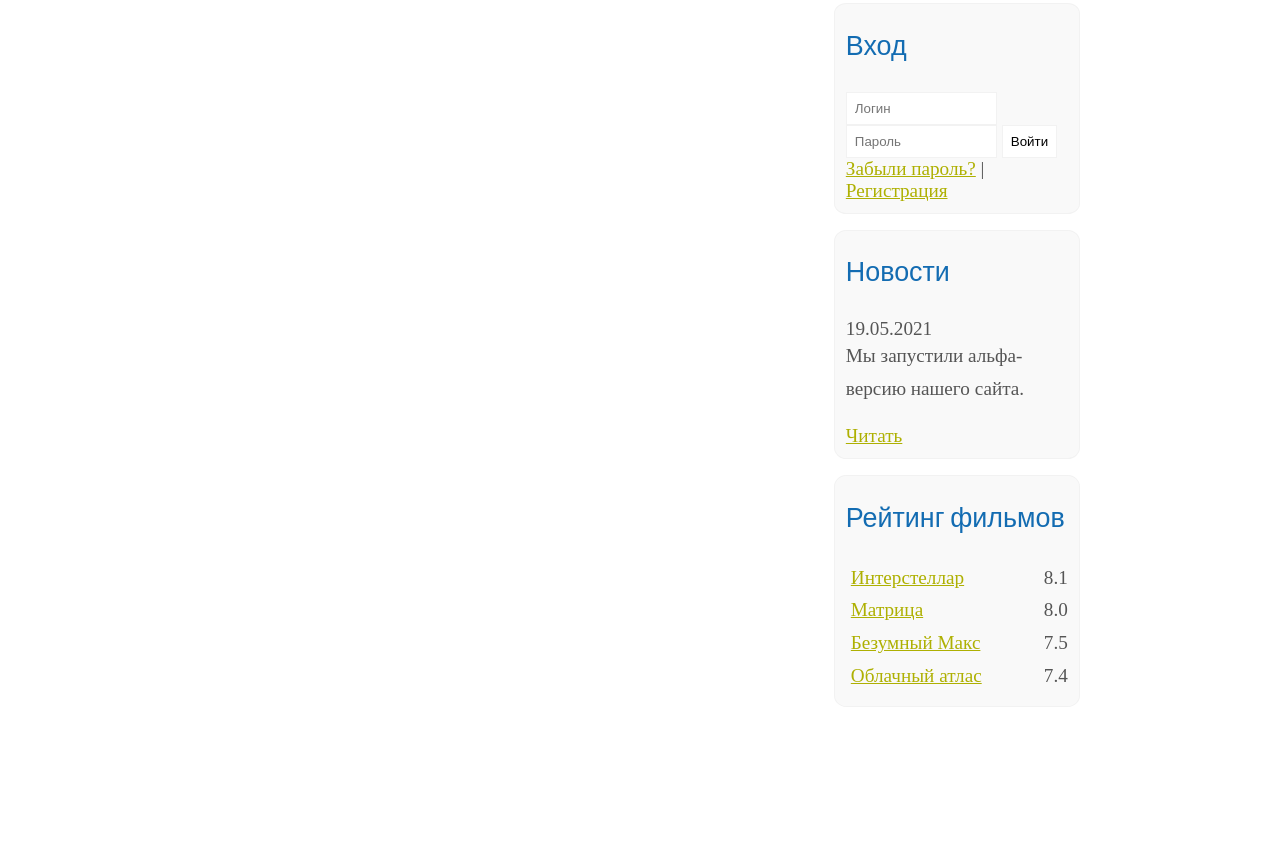
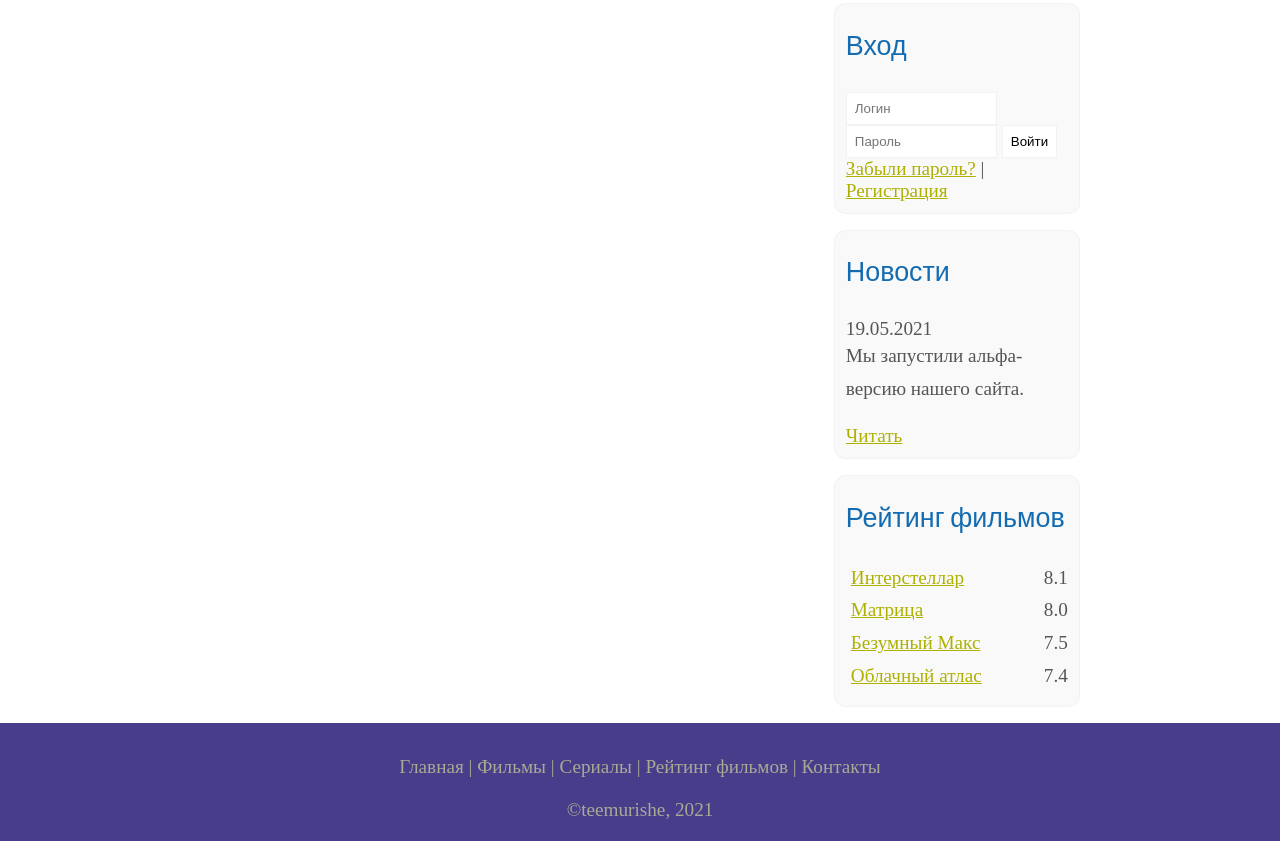
Before and after one commit to teemurishe/kinomonster, a plain HTML site: page kinomonster/index.html in a window 1280 px wide. Shown: the part 343-1184 px from the top of the page. Before the commit the page ends 1066 px from the top, so only its background shows below. Drawn offline with Linux system fonts and the light colour scheme.

Commit message:
footer done, some assets prepared

```diff
--- a/kinomonster/assets/css/style.css
+++ b/kinomonster/assets/css/style.css
@@ -176,3 +176,29 @@ ul.menu li a:hover {
 .sidebar .rating_sidebar {
     float: right;
 }
+
+.footer {
+    width: 100%;
+    height: 100%;
+    padding: 28px 0 5px 0;
+    text-align: center;
+    background-color: darkslateblue;
+    color: #a8aa94;
+    margin-left: 0px;
+    margin-right: 0px;
+    min-width: 900px;
+}
+
+.footer a {
+    color: #a8aa94;
+    text-decoration: none;
+}
+
+.footer a:hover {
+    color: #fff;
+    text-decoration: none;
+}
+
+.footer p {
+    padding: 0 0 10px 0;
+}
--- a/kinomonster/index.html
+++ b/kinomonster/index.html
@@ -66,6 +66,17 @@
                 </div>
             </div>
         </div>
+    <div class="footer">
+        <p>
+            <a href="#">Главная</a> |
+            <a href="#">Фильмы</a> |
+            <a href="#">Сериалы</a> |
+            <a href="#">Рейтинг фильмов</a> |
+            <a href="#">Контакты</a>
+        </p>
+        <p>©teemurishe, 2021</p>
+    </div>
+
     </div>
 
 </body>
```
Also changed, not shown: kinomonster/assets/img/breakingbad.png (added), kinomonster/assets/img/cloud.png (added), kinomonster/assets/img/dead.png (added), kinomonster/assets/img/inter.png (added), kinomonster/assets/img/matrix.png (added), kinomonster/assets/img/max.png (added), kinomonster/assets/img/silicon.png (added), kinomonster/assets/img/xfiles.png (added).
